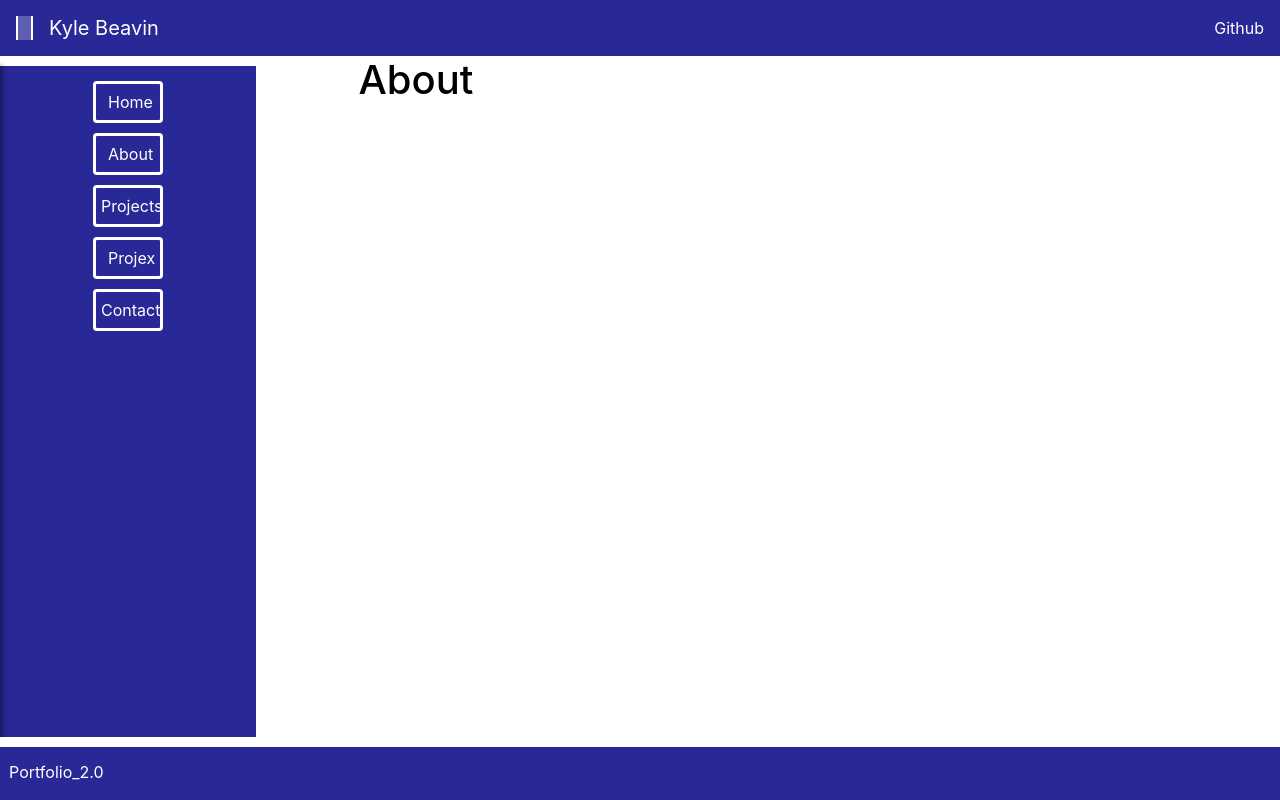
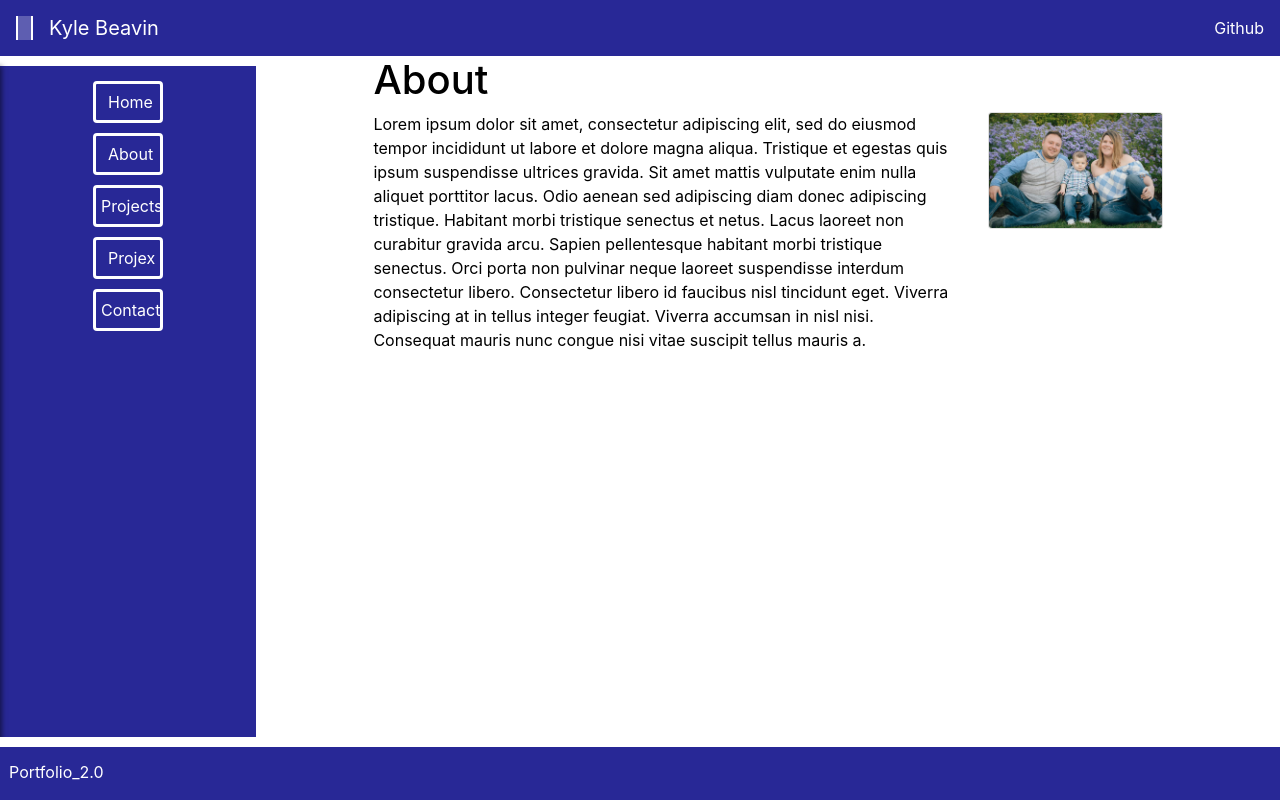
Before and after one commit to kylebeavin/Portfolio_2.0, a React (Create React App) app: page /about in a window 1280 px wide. Built offline with nearby package versions, Linux system fonts and the light colour scheme; the HTML template or start-up script is replaced by a standard one.

Commit message:
adding about section and images

```diff
--- a/src/App.css
+++ b/src/App.css
@@ -19,7 +19,8 @@ body {
   position: fixed;
   left: 0;
   top: 0;
-  width: 100%; }
+  width: 100%;
+  z-index: 300; }
 
 .header a {
   color: white; }
--- a/src/components/side-drawer/SideDrawer.js
+++ b/src/components/side-drawer/SideDrawer.js
@@ -1,7 +1,6 @@
 import React from 'react';
 import { Button } from 'reactstrap';
 import { Link } from 'react-router-dom';
-import DrawerToggleButton from './DrawerToggleButton';
 
 const SideDrawer = props => {
     let drawerClasses = 'side-drawer';
--- a/src/components/site/About.js
+++ b/src/components/site/About.js
@@ -1,12 +1,26 @@
 import React from 'react';
 import { Component } from 'react';
+import { Container, Row, Col, Card, CardImg } from 'reactstrap';
+import aboutImage from '../../assets/family2017.jpg';
 
 class About extends Component {
     render() {
         return (
             <div className="main">
                 <div className="mainDiv">
+                    <Container>
                     <h1>About</h1>
+                        <Row>
+                            <Col lg="9" md="6" xs="12">
+                                <p>Lorem ipsum dolor sit amet, consectetur adipiscing elit, sed do eiusmod tempor incididunt ut labore et dolore magna aliqua. Tristique et egestas quis ipsum suspendisse ultrices gravida. Sit amet mattis vulputate enim nulla aliquet porttitor lacus. Odio aenean sed adipiscing diam donec adipiscing tristique. Habitant morbi tristique senectus et netus. Lacus laoreet non curabitur gravida arcu. Sapien pellentesque habitant morbi tristique senectus. Orci porta non pulvinar neque laoreet suspendisse interdum consectetur libero. Consectetur libero id faucibus nisl tincidunt eget. Viverra adipiscing at in tellus integer feugiat. Viverra accumsan in nisl nisi. Consequat mauris nunc congue nisi vitae suscipit tellus mauris a.</p>
+                            </Col>
+                            <Col lg="3">
+                                <Card inverse>
+                                    <CardImg width="100%" src={aboutImage} alt="Card image cap" />
+                                </Card>
+                            </Col>
+                        </Row>
+                    </Container>
                 </div>
             </div>
         )
--- a/src/components/site/Home.js
+++ b/src/components/site/Home.js
@@ -1,6 +1,6 @@
 import React from 'react';
 import { Component } from 'react';
-import { Container, Row, Col, Card, CardTitle, CardText, CardImg, CardImgOverlay } from 'reactstrap';
+import { Container, Row, Col, Card, CardImg } from 'reactstrap';
 
 export default class Home extends Component {
     render() {
@@ -8,20 +8,14 @@ export default class Home extends Component {
             <div className="main">
                 <div className="mainDiv">
                     <Container>
+                                <h1>Kyle Beavin</h1>
                         <Row>
                             <Col lg="9" md="6" xs="12">
-                                <h1>Kyle Beavin</h1>
+                                <p>Lorem ipsum dolor sit amet, consectetur adipiscing elit, sed do eiusmod tempor incididunt ut labore et dolore magna aliqua. Tristique et egestas quis ipsum suspendisse ultrices gravida. Sit amet mattis vulputate enim nulla aliquet porttitor lacus. Odio aenean sed adipiscing diam donec adipiscing tristique. Habitant morbi tristique senectus et netus. Lacus laoreet non curabitur gravida arcu. Sapien pellentesque habitant morbi tristique senectus. Orci porta non pulvinar neque laoreet suspendisse interdum consectetur libero. Consectetur libero id faucibus nisl tincidunt eget. Viverra adipiscing at in tellus integer feugiat. Viverra accumsan in nisl nisi. Consequat mauris nunc congue nisi vitae suscipit tellus mauris a.</p>
                             </Col>
                             <Col lg="3">
                                 <Card inverse>
-                                    <CardImg width="100%" className="homeImage" src="https://avatars2.githubusercontent.com/u/36934353?s=460&v=4" alt="Card image cap" />
-                                    <CardImgOverlay>
-                                        <CardTitle>Card Title</CardTitle>
-                                        <CardText>This is a wider card with supporting text below as a natural lead-in to additional content. This content is a little bit longer.</CardText>
-                                        <CardText>
-                                            <small className="text-muted">Last updated 3 mins ago</small>
-                                        </CardText>
-                                    </CardImgOverlay>
+                                    <CardImg width="100%" src="https://avatars2.githubusercontent.com/u/36934353?s=460&v=4" alt="Card image cap" />
                                 </Card>
                             </Col>
                         </Row>
--- a/src/components/site/Projects.js
+++ b/src/components/site/Projects.js
@@ -1,6 +1,6 @@
 import React from 'react';
 import { Component } from 'react';
-import { Card, Button, CardImg, CardTitle, CardText, CardColumns,
+import { Card, Button, CardImg, CardTitle, CardColumns,
     CardSubtitle, CardBody } from 'reactstrap';
 
 class Projects extends Component {
--- a/src/components/site/Sidebar.js
+++ b/src/components/site/Sidebar.js
@@ -2,7 +2,6 @@ import React from 'react';
 import { Button } from 'reactstrap';
 import { Route, Link } from 'react-router-dom'
 import { routes } from './_routes';
-import DrawerToggleButton from '../side-drawer/DrawerToggleButton';
 
 const Sidebar = () => (
 
--- a/src/styles/_header.scss
+++ b/src/styles/_header.scss
@@ -9,6 +9,7 @@
         left: 0;
         top: 0;
         width: 100%;
+        z-index: 300;
     }
 
     .header a {
--- a/src/styles/_main.scss
+++ b/src/styles/_main.scss
@@ -13,7 +13,3 @@ Main Section
     margin: auto;
     width: 80%;
 }
-
-// .homeImage {
-//   background-image: url("./assets/family2017.jpg");
-// }
```
